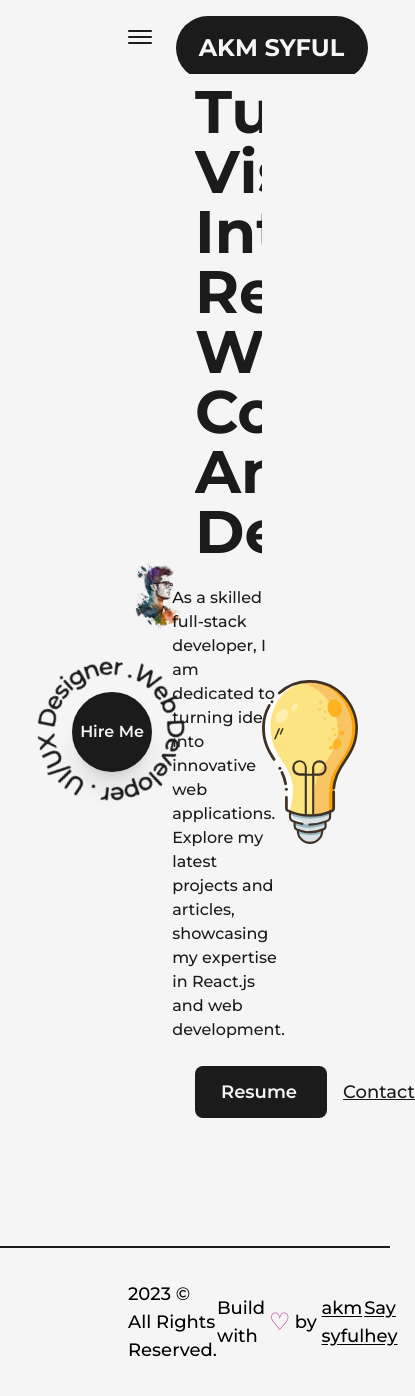
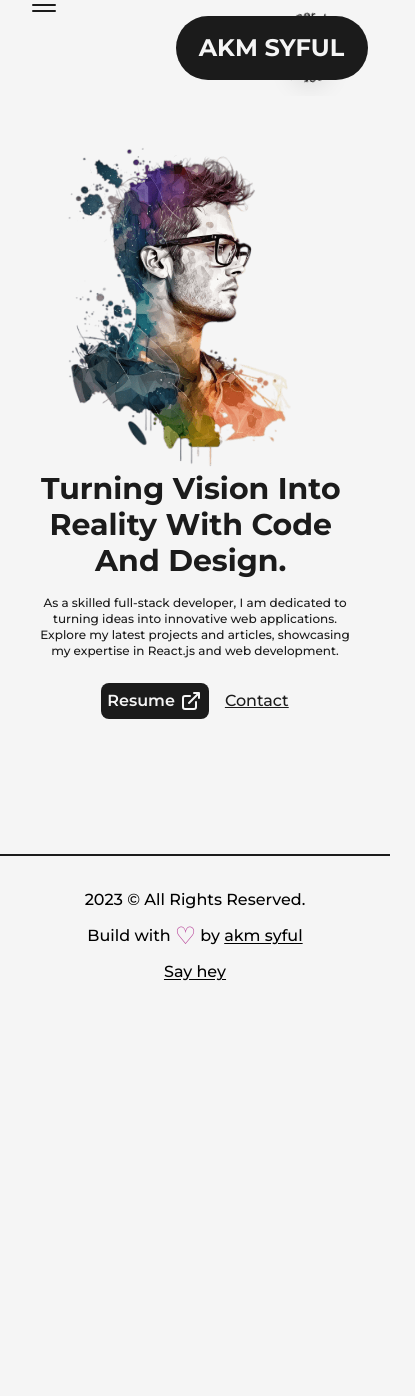
Before and after one commit to akmsyfulalom/dev.akmsyful, a Next.js app: page / in a window 390 px wide. Shown: the whole page, 415 px wide, since content can reach past the window. After the commit the page ends 1016 px from the top, so only its background shows below. Built offline with nearby package versions, Linux system fonts and the light colour scheme.

Commit message:
home page are now responsive for each devices

```diff
--- a/src/app/page.js
+++ b/src/app/page.js
@@ -12,24 +12,24 @@
     <>
 
       <div className='flex items-center text-dark w-full min-h-screen dark:text-light'>
-        <Layout className='pt-0'>
-          <div className="flex items-center justify-between w-full">
-            <div className='w-1/2'>
-              <Image src={profilePic} alt="Akm Syful Alom" className='w-full h-auto ' priority sizes="(mix-width: 768px) 100vw, (max-width: 1200px) 50vw, 50vw" />
+        <Layout className='pt-0 md:pt-16 sm:pt-8'>
+          <div className="flex items-center justify-between w-full lg:flex-col">
+            <div className='w-1/2 md:w-full'>
+              <Image src={profilePic} alt="Akm Syful Alom" className='w-full h-auto lg:hidden md:inline-block md:w-full ' priority sizes="(mix-width: 768px) 100vw, (max-width: 1200px) 50vw, 50vw" />
             </div>
-            <div className='w-1/2 flex flex-col items-center self-center'>
+            <div className='w-1/2 flex flex-col items-center self-center lg:w-full lg:text-center'>
 
-              <AnimatedText text="Turning Vision Into Reality With Code And Design." className='!text-6xl !text-left' />
-              <p className='my-4 text-base font-medium'>As a skilled full-stack developer, I am dedicated to turning ideas into innovative web applications. Explore my latest projects and articles, showcasing my expertise in React.js and web development.</p>
-              <div className='flex items-center self-start mt-2'>
-                <Link href="/dummy.pdf" target='_blank' className='flex items-center bg-dark p-2.5 text-light px-6 rounded-lg text-lg font-semibold hover:bg-light hover:text-dark border-2 border-solid border-transparent hover:border-dark dark:bg-light dark:text-dark hover:dark:bg-dark hover:dark:text-light hover:dark:border-light' download={true}>Resume <LinkArrow className="w-6 ml-1" /></Link>
-                <Link href="mailto:akmsyfulbd12@gmail.com" target='_blank' className='ml-4 text-lg font-medium capitalize text-dark underline dark:text-light'>Contact </Link>
+              <AnimatedText text="Turning Vision Into Reality With Code And Design." className='!text-6xl !text-left xl:!text-5xl lg:!text-center lg:!text-6xl md:!text-5xl sm:!text-3xl' />
+              <p className='my-4 text-base font-medium md:text-sm sm:text-xs'>As a skilled full-stack developer, I am dedicated to turning ideas into innovative web applications. Explore my latest projects and articles, showcasing my expertise in React.js and web development.</p>
+              <div className='flex items-center self-start mt-2 lg:self-center'>
+                <Link href="/dummy.pdf" target='_blank' className='flex items-center bg-dark p-2.5 text-light px-6 rounded-lg text-lg font-semibold hover:bg-light hover:text-dark border-2 border-solid border-transparent hover:border-dark dark:bg-light dark:text-dark hover:dark:bg-dark hover:dark:text-light hover:dark:border-light  md:p-2 sm:p-1 md:px-4 md:text-base' download={true}>Resume <LinkArrow className="w-6 ml-1" /></Link>
+                <Link href="mailto:akmsyfulbd12@gmail.com" target='_blank' className='ml-4 text-lg font-medium capitalize text-dark underline dark:text-light md:text-base'>Contact </Link>
               </div>
             </div>
           </div>
         </Layout>
         <HireMe />
-        <div className='absolute right-8 bottom-0 inline-block w-24'>
+        <div className='absolute right-8 bottom-0 inline-block w-24 md:hidden'>
           <Image src={BulbImage} alt="akm syful developer" className='w-full h-auto' />
         </div>
       </div>
--- a/src/components/AnimatedText.jsx
+++ b/src/components/AnimatedText.jsx
@@ -33,7 +33,7 @@
 
 export default function AnimatedText({ text, className = "" }) {
     return (
-        <div className='w-full mx-auto py-2 flex items-center justify-center text-center overflow-hidden '>
+        <div className='w-full mx-auto py-2 flex items-center justify-center text-center overflow-hidden sm:py-0'>
             <motion.h1 className={`inline-block w-full text-dark font-bold text-8xl dark:text-light ${className}`}
                 variants={quote}
                 // initial="initial"
--- a/src/components/Layout.js
+++ b/src/components/Layout.js
@@ -1,7 +1,7 @@
 
 export default function Layout({children, className=""}) {
   return (
-    <div className={`w-full h-full inline-block z-0 bg-light p-32 dark:bg-dark ${className}`}>
+    <div className={`w-full h-full inline-block z-0 bg-light  dark:bg-dark p-32 xl:p-24 lg:p-16 md:p-12 sm:p-8 ${className}`}>
       {children}
     </div>
   )
--- a/src/components/Pages/Home/HireMe.jsx
+++ b/src/components/Pages/Home/HireMe.jsx
@@ -2,10 +2,10 @@
 import Link from "next/link"
 export default function HireMe() {
     return (
-        <div className="fixed left-4 bottom-4 flex items-center justify-center overflow-hidden ">
-            <div className=" w-48 h-auto flex items-center justify-center relative ">
+        <div className="fixed left-4 bottom-4 flex items-center justify-center overflow-hidden md:right-8 md:left-auto md:top-0 md:bottom-auto md:absolute">
+            <div className=" w-48 h-auto flex items-center justify-center relative md:w-24">
                 <CircularText className={"fill-dark animate-spin-slow dark:fill-light"} />
-                <Link href={"mailto:akmsyfulbd12@gmail.com"} className="flex items-center justify-center absolute left-1/2 top-1/2 -translate-x-1/2 -translate-y-1/2 bg-dark text-light shadow-xl border-2 border-solid border-dark  w-20 h-20 rounded-full font-semibold hover:bg-light hover:text-dark dark:bg-light dark:text-dark hover:dark:bg-dark hover:dark:text-light hover:dark:border-light">Hire Me</Link>
+                <Link href={"mailto:akmsyfulbd12@gmail.com"} className="flex items-center justify-center absolute left-1/2 top-1/2 -translate-x-1/2 -translate-y-1/2 bg-dark text-light shadow-xl border-2 border-solid border-dark  w-20 h-20 rounded-full font-semibold hover:bg-light hover:text-dark dark:bg-light dark:text-dark hover:dark:bg-dark hover:dark:text-light hover:dark:border-light md:w-12 md:h-12 md:text-[10px]">Hire Me</Link>
             </div>
 
         </div>
--- a/src/components/Shared/Footer.jsx
+++ b/src/components/Shared/Footer.jsx
@@ -3,12 +3,12 @@
 import Link from "next/link"
 export default function Footer() {
   return (
-    <footer className='w-full border-t-2 border-solid border-dark font-medium text-lg dark:text-light dark:border-light'>
-      <Layout className='py-8 flex items-center justify-between '>
+    <footer className='w-full border-t-2 border-solid border-dark font-medium text-lg dark:text-light dark:border-light sm:text-base'>
+      <Layout className='py-8 flex items-center justify-between lg:flex-col lg:py-6 '>
         <span>
           {new Date().getFullYear()} &copy; All Rights Reserved.
         </span>
-        <div className='flex  items-center'>
+        <div className='flex  items-center lg:py-2'>
           Build with <span className='text-primary dark:text-primaryDark text-2xl px-1'>&#9825;</span>by&nbsp;<Link href={"/"} className='underline underline-offset-2'>akm syful</Link>
         </div>
         <Link className='underline underline-offset-2' href={"/"} target='_blank'>Say hey</Link>
--- a/src/components/Shared/Navbar.jsx
+++ b/src/components/Shared/Navbar.jsx
@@ -57,7 +57,7 @@
 
 
     return (
-        <header className='w-full px-32 py-8 font-medium flex items-center justify-between dark:text-light relative '>
+        <header className='w-full px-32 font-medium flex items-center justify-between dark:text-light relative z-10 lg:px-16 md:px-12 sm:px-8'>
 
 
 
```
